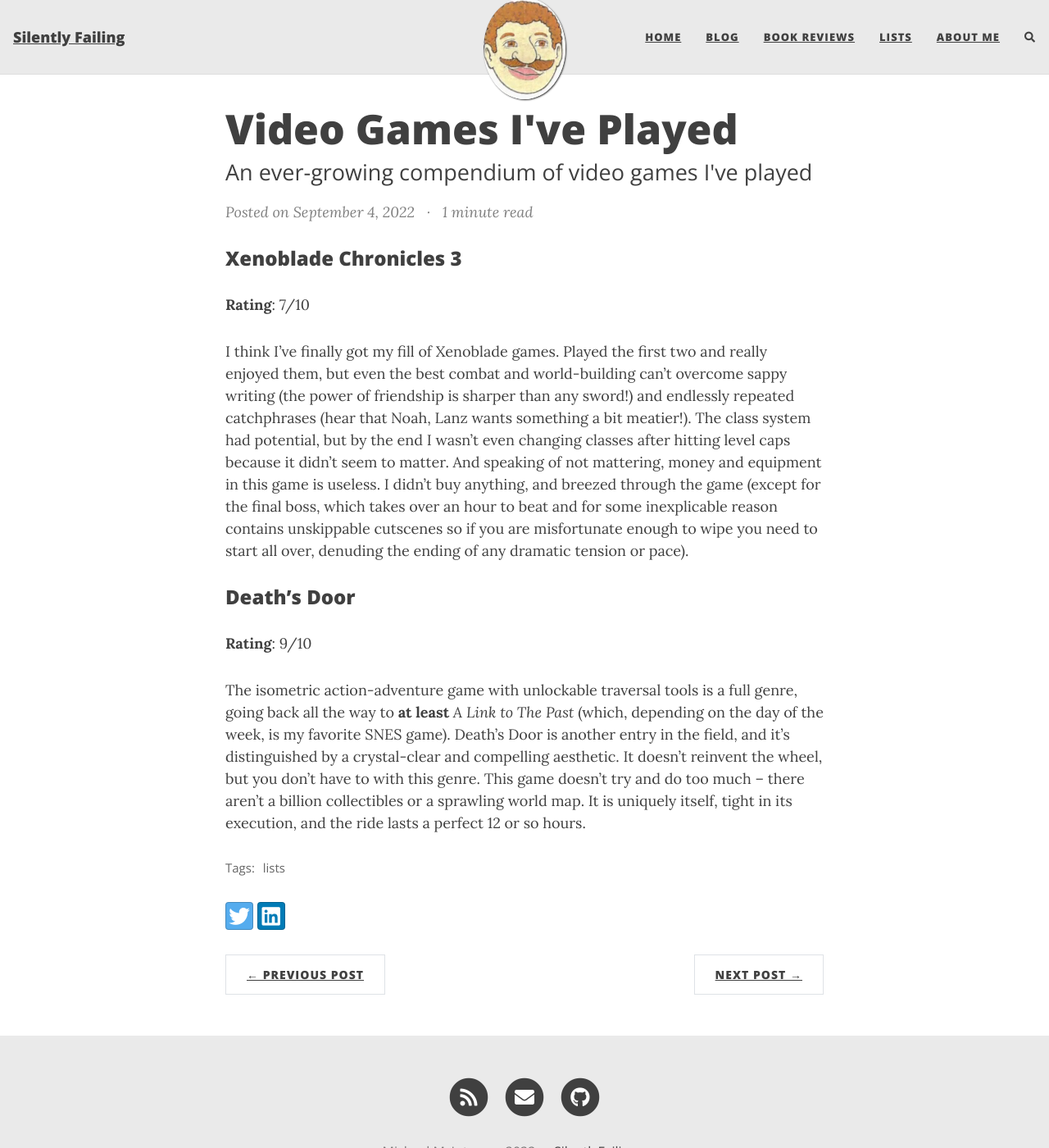
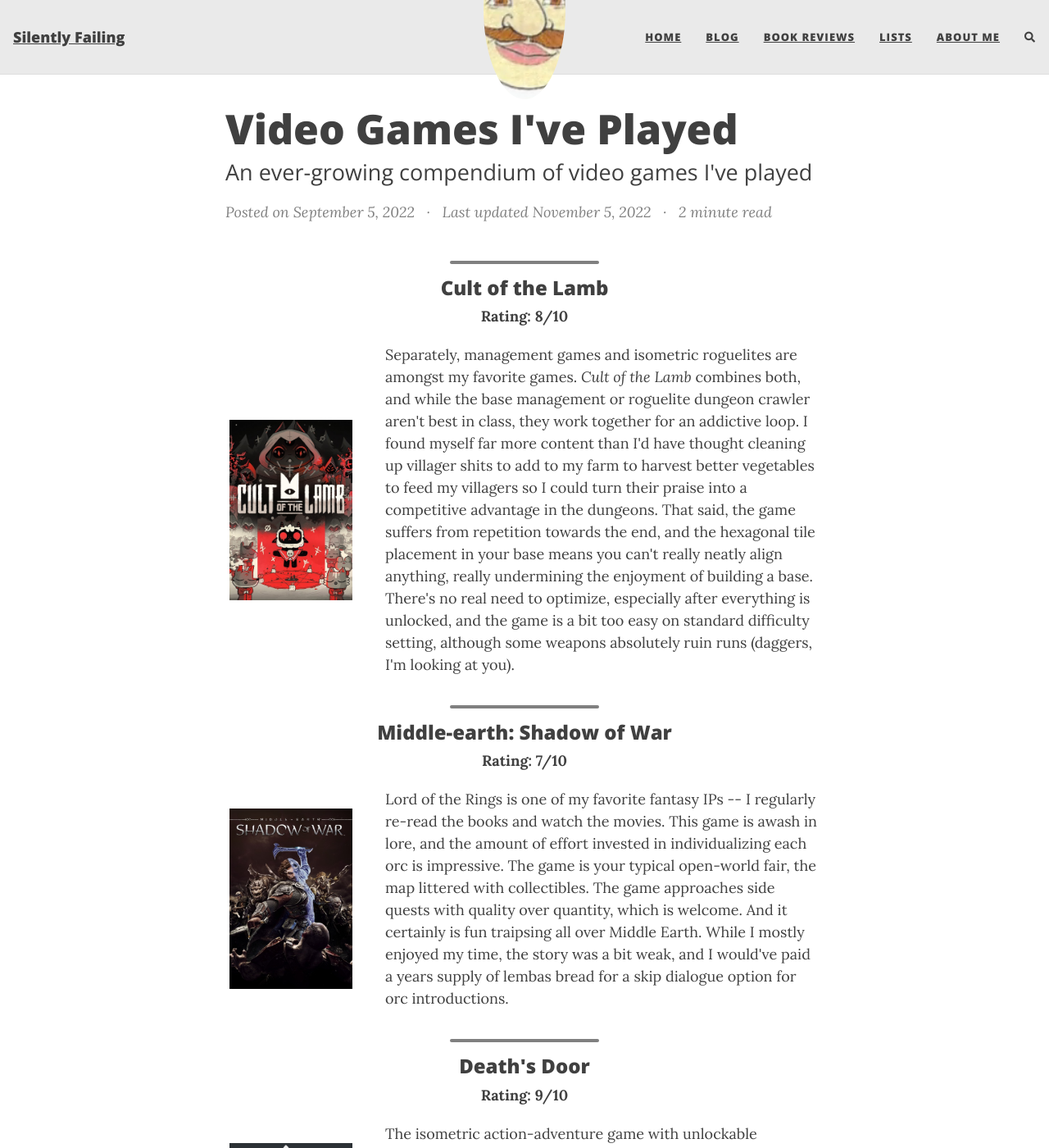
Before and after one commit to mmcintyre1/silently-failing, a Jekyll site: the page built from _posts/lists/2022-09-28-video-games-ive-played.md, in a window 1280 px wide and 1400 px high. Shown: the whole window at 82% size. Built offline with Jekyll 4.4.1, drawn with Linux system fonts in a browser that asks for light colours; nearby versions of some CDN libraries; comment, search, counter and statistics services are not loaded; some of the changed text lies outside the part shown.

Commit message:
added video game stuff

```diff
--- a/_posts/lists/2022-09-28-video-games-ive-played.md
+++ b/_posts/lists/2022-09-28-video-games-ive-played.md
@@ -6,18 +6,96 @@
 share-img:
 readtime: true
 permalink: /lists/video-games-ive-played
-tags: ["lists"]
-date: 2022-09-04 12:00:00 -0500
+tags: ["lists", "video-games"]
+date: 2022-09-05 12:00:00 -0500
+last-updated: 2022-11-05 12:00:00 -0500
 ---
 
-### Xenoblade Chronicles 3
+<style type="text/css">
 
-**Rating**: 7/10
+img {
+    float: left;
+    width:  200px;
+    height: 220px;
+    object-fit: cover;
+}
 
-I think I've finally got my fill of Xenoblade games. Played the first two and really enjoyed them, but even the best combat and world-building can't overcome sappy writing (the power of friendship is sharper than any sword!) and endlessly repeated catchphrases (hear that Noah, Lanz wants something a bit meatier!). The class system had potential, but by the end I wasn't even changing classes after hitting level caps because it didn't seem to matter. And speaking of not mattering, money and equipment in this game is useless. I didn't buy anything, and breezed through the game (except for the final boss, which takes over an hour to beat and for some inexplicable reason contains unskippable cutscenes so if you are misfortunate enough to wipe you need to start all over, denuding the ending of any dramatic tension or pace).
+.column {
+  float: left;
+  padding: 20px;
+}
 
-### Death's Door
+.left {
+  display: flex;
+  width: 25%;
+  justify-content: center;
+  align-items: center;
+}
 
-**Rating**: 9/10
+.right {
+  width: 75%;
+  justify-content: center;
+}
 
-The isometric action-adventure game with unlockable traversal tools is a full genre, going back all the way to **at least** _A Link to The Past_ (which, depending on the day of the week, is my favorite SNES game). Death's Door is another entry in the field, and it's distinguished by a crystal-clear and compelling aesthetic. It doesn't reinvent the wheel, but you don't have to with this genre. This game doesn't try and do too much -- there aren't a billion collectibles or a sprawling world map. It is uniquely itself, tight in its execution, and the ride lasts a perfect 12 or so hours.
+/* Clear floats after the columns */
+.row:after {
+  content: "";
+  display: table;
+  clear: both;
+}
+
+</style>
+
+---
+<center><h3>Cult of the Lamb</h3>
+<b>Rating: 8/10</b></center>
+<div class="row">
+   <div class="column left">
+      <a href="/assets/img/video-games/cult-of-the-lamb.jpg">
+      <img src="/assets/img/video-games/cult-of-the-lamb.jpg" alt="">
+      </a>
+   </div>
+   <div class="column right">
+    Separately, management games and isometric roguelites are amongst my favorite games. <i>Cult of the Lamb</i> combines both, and while the base management or roguelite dungeon crawler aren't best in class, they work together for an addictive loop. I found myself far more content than I'd have thought cleaning up villager shits to add to my farm to harvest better vegetables to feed my villagers so I could turn their praise into a competitive advantage in the dungeons. That said, the game suffers from repetition towards the end, and the hexagonal tile placement in your base means you can't really neatly align anything, really undermining the enjoyment of building a base. There's no real need to optimize, especially after everything is unlocked, and the game is a bit too easy on standard difficulty setting, although some weapons absolutely ruin runs (daggers, I'm looking at you).
+   </div>
+</div>
+---
+<center><h3>Middle-earth: Shadow of War</h3>
+<b>Rating: 7/10</b></center>
+<div class="row">
+   <div class="column left">
+      <a href="/assets/img/video-games/shadow-of-war.jpg">
+      <img src="/assets/img/video-games/shadow-of-war.jpg" alt="">
+      </a>
+   </div>
+   <div class="column right">
+    Lord of the Rings is one of my favorite fantasy IPs -- I regularly re-read the books and watch the movies. This game is awash in lore, and the amount of effort invested in individualizing each orc is impressive. The game is your typical open-world fair, the map littered with collectibles. The game approaches side quests with quality over quantity, which is welcome. And it certainly is fun traipsing all over Middle Earth. While I mostly enjoyed my time, the story was a bit weak, and I would've paid a years supply of lembas bread for a skip dialogue option for orc introductions.
+   </div>
+</div>
+---
+<center><h3>Death's Door</h3>
+<b>Rating: 9/10</b></center>
+<div class="row">
+   <div class="column left">
+      <a href="/assets/img/video-games/deaths-door.jpg">
+      <img src="/assets/img/video-games/deaths-door.jpg" alt="">
+      </a>
+   </div>
+   <div class="column right">
+        The isometric action-adventure game with unlockable traversal tools is a full genre, going back all the way to **at least** _A Link to The Past_ (which, depending on the day of the week, is my favorite SNES game). Death's Door is another entry in the field, and it's distinguished by a crystal-clear and compelling aesthetic. It doesn't reinvent the wheel, but you don't have to with this genre. This game doesn't try and do too much -- there aren't a billion collectibles or a sprawling world map. It is uniquely itself, tight in its execution, and the ride lasts a perfect 12 or so hours.
+   </div>
+</div>
+---
+<center><h3>Xenoblade Chronicles 3</h3>
+<b>Rating: 7/10</b></center>
+<div class="row">
+   <div class="column left">
+      <a href="/assets/img/video-games/xeno-3.jpg">
+      <img src="/assets/img/video-games/xeno-3.jpg" alt="">
+      </a>
+   </div>
+   <div class="column right">
+        I think I've finally got my fill of Xenoblade games. Played the first two and really enjoyed them, but even the best combat and world-building can't overcome sappy writing (the power of friendship is sharper than any sword!) and endlessly repeated catchphrases (hear that Noah, Lanz wants something a bit meatier!). The class system had potential, but by the end I wasn't even changing classes after hitting level caps because it didn't seem to matter. And speaking of not mattering, money and equipment in this game is useless. I didn't buy anything, and breezed through the game (except for the final boss, which takes over an hour to beat and for some inexplicable reason contains unskippable cutscenes so if you are misfortunate enough to wipe you need to start all over, denuding the ending of any dramatic tension or pace).
+   </div>
+</div>
+---
```
Also changed, not shown: _posts/lists/2022-09-29-books-ive-read.md (+2 -2 lines), assets/img/video-games/cult-of-the-lamb.jpg (added), assets/img/video-games/deaths-door.jpg (added), assets/img/video-games/shadow-of-war.jpg (added), assets/img/video-games/shadow-of-war.webp (added), assets/img/video-games/xeno-3.jpg (added).
